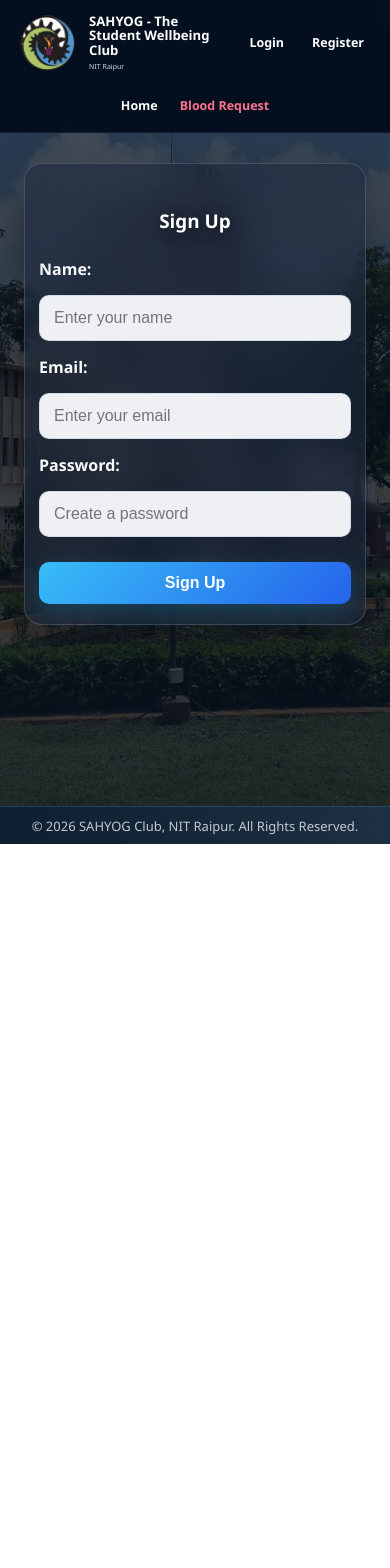
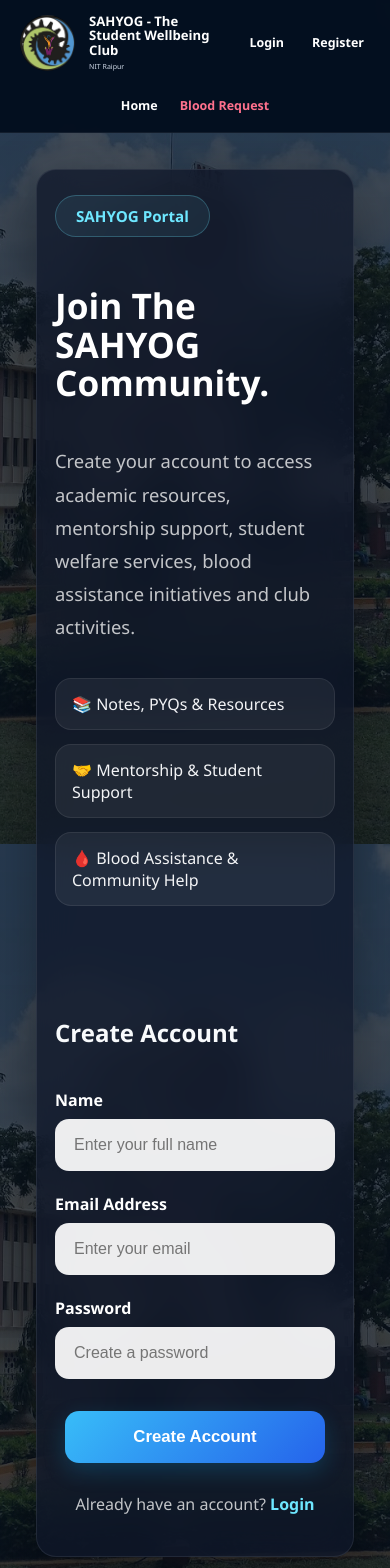
Before and after one commit to Piyushhvrma/Sahyog-NITRR-Portal, a React (Vite) app in the folder frontend/: page /signup in a window 390 px wide. Shown: the top 1568 px of the page. Before the commit the page ends 844 px from the top, so only its background shows below. Built offline with nearby package versions, Linux system fonts and the light colour scheme; no server answers.

Commit message:
ui changes

```diff
--- a/frontend/src/pages/LoginPage.jsx
+++ b/frontend/src/pages/LoginPage.jsx
@@ -54,20 +54,31 @@
           </h1>
 
           <p>
-            “A common space for NIT Raipur students to learn, connect, and support each other.”
+            Access academic resources, mentorship support,
+            student welfare services, blood assistance,
+            and community initiatives through a single platform.
           </p>
 
-          <div className="login-points">
-            <div>📚 PYQs, notes and academic resources</div>
-            <div>🎓 Support for all NIT Raipur students</div>
-            <div>🩸 Emergency blood request assistance</div>
-          </div>
+          <div className="signup-features">
+  <div className="feature-item">
+    📚 Notes, PYQs & Resources
+  </div>
+
+  <div className="feature-item">
+    🤝 Mentorship & Student Support
+  </div>
+
+  <div className="feature-item">
+    🩸 Blood Assistance & Community Help
+  </div>
+</div>
         </div>
 
         <div className="login-card">
           <div className="login-card-header">
             <h2>Login</h2>
-            <p>Access your SAHYOG dashboard</p>
+            <p>Login to access notes, mentorship resources,
+               student support services and portal features.</p>
           </div>
 
           <form onSubmit={handleSubmit} className="modern-login-form">
--- a/frontend/src/pages/SignupPage.jsx
+++ b/frontend/src/pages/SignupPage.jsx
@@ -1,5 +1,5 @@
 import React, { useState, useContext } from "react";
-import { useNavigate } from "react-router-dom";
+import { Link, useNavigate } from "react-router-dom";
 import { API_BASE_URL } from "../api.js";
 import { AuthContext } from "../context/AuthContext.jsx";
 
@@ -16,6 +16,7 @@
 
   const handleSubmit = async (e) => {
     e.preventDefault();
+
     setIsLoading(true);
     setError("");
 
@@ -25,7 +26,11 @@
         headers: {
           "Content-Type": "application/json",
         },
-        body: JSON.stringify({ name, email, password }),
+        body: JSON.stringify({
+          name,
+          email,
+          password,
+        }),
       });
 
       const data = await res.json();
@@ -37,61 +42,131 @@
         setError(data.message || "Signup failed. Please try again.");
       }
     } catch (err) {
-      console.error("Signup fetch error:", err);
-      setError("Failed to connect to the server. Please check connection.");
+      console.error(err);
+      setError("Failed to connect to server.");
     } finally {
       setIsLoading(false);
     }
   };
 
   return (
-    <div className="container">
-      <h2>Sign Up</h2>
+    <div className="signup-page">
+      <div className="signup-shell">
+        {/* LEFT PANEL */}
 
-      <form onSubmit={handleSubmit}>
-        <label htmlFor="signup-name">Name:</label>
+        <div className="signup-info">
+          <span className="signup-badge">
+            SAHYOG Portal
+          </span>
+
+          <h1>
+            Join The
+            <br />
+            SAHYOG Community.
+          </h1>
+
+          <p>
+            Create your account to access academic resources,
+            mentorship support, student welfare services,
+            blood assistance initiatives and club activities.
+          </p>
+
+          <div className="signup-features">
+  <div className="feature-item">
+    📚 Notes, PYQs & Resources
+  </div>
+
+  <div className="feature-item">
+    🤝 Mentorship & Student Support
+  </div>
+
+  <div className="feature-item">
+    🩸 Blood Assistance & Community Help
+  </div>
+</div>
+        </div>
+
+        {/* RIGHT PANEL */}
+
+        <div className="signup-card">
+          <div className="signup-card-header">
+            <h2>Create Account</h2>
+          </div>
+
+          <form
+            onSubmit={handleSubmit}
+            className="modern-signup-form"
+          >
+            <div className="signup-field">
+              <label>Name</label>
+
               <input
-          id="signup-name"
                 type="text"
                 value={name}
-          onChange={(e) => setName(e.target.value)}
-          placeholder="Enter your name"
+                onChange={(e) =>
+                  setName(e.target.value)
+                }
+                placeholder="Enter your full name"
                 required
                 disabled={isLoading}
               />
+            </div>
 
-        <label htmlFor="signup-email">Email:</label>
+            <div className="signup-field">
+              <label>Email Address</label>
+
               <input
-          id="signup-email"
                 type="email"
                 value={email}
-          onChange={(e) => setEmail(e.target.value)}
+                onChange={(e) =>
+                  setEmail(e.target.value)
+                }
                 placeholder="Enter your email"
                 required
                 disabled={isLoading}
               />
+            </div>
 
-        <label htmlFor="signup-password">Password:</label>
+            <div className="signup-field">
+              <label>Password</label>
+
               <input
-          id="signup-password"
                 type="password"
                 value={password}
-          onChange={(e) => setPassword(e.target.value)}
+                onChange={(e) =>
+                  setPassword(e.target.value)
+                }
                 placeholder="Create a password"
                 required
                 disabled={isLoading}
               />
+            </div>
 
             {error && (
-          <p style={{ color: "red", marginTop: "10px" }}>
+              <div className="signup-error">
                 {error}
-          </p>
+              </div>
             )}
 
-        <button type="submit" disabled={isLoading}>
-          {isLoading ? "Signing Up..." : "Sign Up"}
+            <button
+              type="submit"
+              className="signup-submit-btn"
+              disabled={isLoading}
+            >
+              {isLoading
+                ? "Creating Account..."
+                : "Create Account"}
             </button>
           </form>
+
+          <p className="signup-footer-text">
+            Already have an account?{" "}
+            <Link to="/login">
+              Login
+            </Link>
+          </p>
+        </div>
+      </div>
     </div>
   );
 };
--- a/frontend/src/styles.css
+++ b/frontend/src/styles.css
@@ -516,6 +516,12 @@
 .login-card {
   padding: 42px;
 }
+.login-note {
+  margin-top: 1.2rem;
+  color: #6ee7ff;
+  font-size: 0.95rem;
+  font-weight: 500;
+}
 
 .login-card-header {
   text-align: center;
@@ -985,7 +991,7 @@
 .footer-linkedin {
   width: 20px;
   height: 20px;
-  display: inline-flex; /* Fixes graphic alignment distortion */
+  display: inline-flex;
   align-items: center;
   justify-content: center;
   border-radius: 50%;
@@ -2220,3 +2226,311 @@
     min-width: 100%;
   }
 }
+
+/* ==========================================
+   SIGNUP PAGE
+========================================== */
+
+.signup-page {
+  min-height: 100vh;
+  display: flex;
+  align-items: center;
+  justify-content: center;
+  padding: 40px 20px;
+}
+
+.signup-shell {
+  width: 100%;
+  max-width: 1200px;
+
+  display: grid;
+  grid-template-columns: 1fr 1fr;
+  gap: 40px;
+
+  background: rgba(15, 23, 42, 0.75);
+  backdrop-filter: blur(18px);
+
+  border: 1px solid rgba(255,255,255,0.08);
+  border-radius: 28px;
+
+  overflow: hidden;
+  box-shadow: 0 20px 60px rgba(0,0,0,0.35);
+}
+
+/* ==========================================
+   LEFT SIDE
+========================================== */
+
+.signup-info {
+  padding: 60px;
+  display: flex;
+  flex-direction: column;
+  justify-content: center;
+}
+
+.signup-badge {
+  display: inline-block;
+  width: fit-content;
+
+  padding: 10px 20px;
+
+  border-radius: 999px;
+
+  background: rgba(110,231,255,0.08);
+  border: 1px solid rgba(110,231,255,0.25);
+
+  color: #6ee7ff;
+  font-weight: 700;
+  font-size: 0.95rem;
+
+  margin-bottom: 25px;
+}
+
+.signup-info h1 {
+  font-size: 4rem;
+  line-height: 1.1;
+  font-weight: 800;
+
+  color: #ffffff;
+
+  margin-bottom: 24px;
+}
+
+.signup-info p {
+  color: rgba(255,255,255,0.75);
+
+  font-size: 1.15rem;
+  line-height: 1.8;
+
+  margin-bottom: 35px;
+}
+
+/* ==========================================
+   FEATURES
+========================================== */
+
+.signup-features {
+  display: flex;
+  flex-direction: column;
+  gap: 14px;
+}
+
+.feature-item {
+  padding: 16px 20px;
+
+  border-radius: 16px;
+
+  background: rgba(255,255,255,0.06);
+  border: 1px solid rgba(255,255,255,0.08);
+
+  color: #f3f4f6;
+  font-weight: 500;
+
+  transition: all 0.3s ease;
+}
+
+.feature-item:hover {
+  transform: translateY(-3px);
+
+  border-color: rgba(110,231,255,0.35);
+
+  background: rgba(110,231,255,0.08);
+}
+
+/* ==========================================
+   RIGHT CARD
+========================================== */
+
+.signup-card {
+  padding: 50px;
+
+  display: flex;
+  flex-direction: column;
+  justify-content: center;
+}
+
+.signup-header {
+  text-align: center;
+  margin-bottom: 35px;
+}
+
+.signup-header h2 {
+  font-size: 2.5rem;
+  font-weight: 800;
+
+  color: white;
+  margin-bottom: 10px;
+}
+
+.signup-header p {
+  color: rgba(255,255,255,0.7);
+}
+
+/* ==========================================
+   FORM
+========================================== */
+
+.modern-signup-form {
+  display: flex;
+  flex-direction: column;
+  gap: 22px;
+}
+
+.signup-field {
+  display: flex;
+  flex-direction: column;
+}
+
+.signup-field label {
+  color: #ffffff;
+  font-weight: 600;
+  margin-bottom: 8px;
+}
+
+.signup-field input {
+  width: 100%;
+
+  padding: 16px 18px;
+
+  border-radius: 14px;
+  border: 1px solid transparent;
+
+  background: rgba(255,255,255,0.92);
+
+  font-size: 1rem;
+
+  transition: all 0.25s ease;
+}
+
+.signup-field input:focus {
+  outline: none;
+
+  border-color: #6ee7ff;
+
+  box-shadow: 0 0 0 3px rgba(110,231,255,0.15);
+}
+
+/* ==========================================
+   BUTTON
+========================================== */
+
+.signup-submit-btn {
+  margin-top: 10px;
+
+  border: none;
+  border-radius: 14px;
+
+  padding: 16px;
+
+  background: linear-gradient(
+    135deg,
+    #38bdf8,
+    #2563eb
+  );
+
+  color: white;
+
+  font-size: 1.05rem;
+  font-weight: 700;
+
+  cursor: pointer;
+
+  transition: all 0.3s ease;
+}
+
+.signup-submit-btn:hover:not(:disabled) {
+  transform: translateY(-2px);
+}
+
+.signup-submit-btn:disabled {
+  opacity: 0.7;
+  cursor: not-allowed;
+}
+
+/* ==========================================
+   ERROR
+========================================== */
+
+.signup-error {
+  background: rgba(239,68,68,0.12);
+
+  border: 1px solid rgba(239,68,68,0.25);
+
+  color: #fca5a5;
+
+  padding: 12px;
+  border-radius: 12px;
+
+  text-align: center;
+}
+
+/* ==========================================
+   FOOTER
+========================================== */
+
+.signup-footer-text {
+  margin-top: 20px;
+
+  text-align: center;
+
+  color: rgba(255,255,255,0.75);
+}
+
+.signup-footer-text a {
+  color: #6ee7ff;
+  text-decoration: none;
+  font-weight: 600;
+}
+
+.signup-footer-text a:hover {
+  text-decoration: underline;
+}
+
+/* ==========================================
+   MOBILE
+========================================== */
+
+@media (max-width: 900px) {
+  .signup-shell {
+    grid-template-columns: 1fr;
+  }
+
+  .signup-info {
+    padding: 35px 25px;
+  }
+
+  .signup-card {
+    padding: 35px 25px;
+  }
+
+  .signup-info h1 {
+    font-size: 2.8rem;
+  }
+}
+
+@media (max-width: 600px) {
+  .signup-page {
+    padding: 20px 12px;
+  }
+
+  .signup-shell {
+    border-radius: 20px;
+  }
+
+  .signup-info h1 {
+    font-size: 2.2rem;
+  }
+
+  .signup-header h2 {
+    font-size: 2rem;
+  }
+
+  .signup-info,
+  .signup-card {
+    padding: 25px 18px;
+  }
+
+  .feature-item {
+    padding: 14px 16px;
+  }
+}
```
Lines whose indentation alone changed are shown as unchanged.
